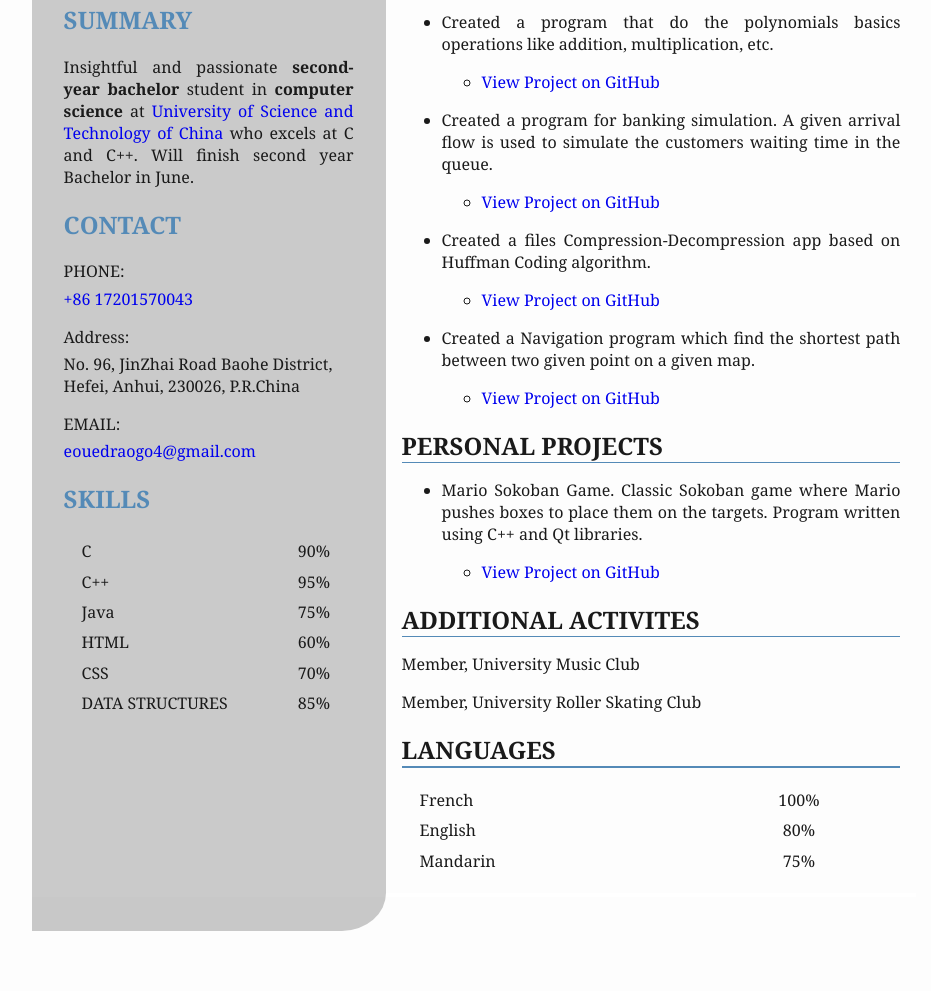
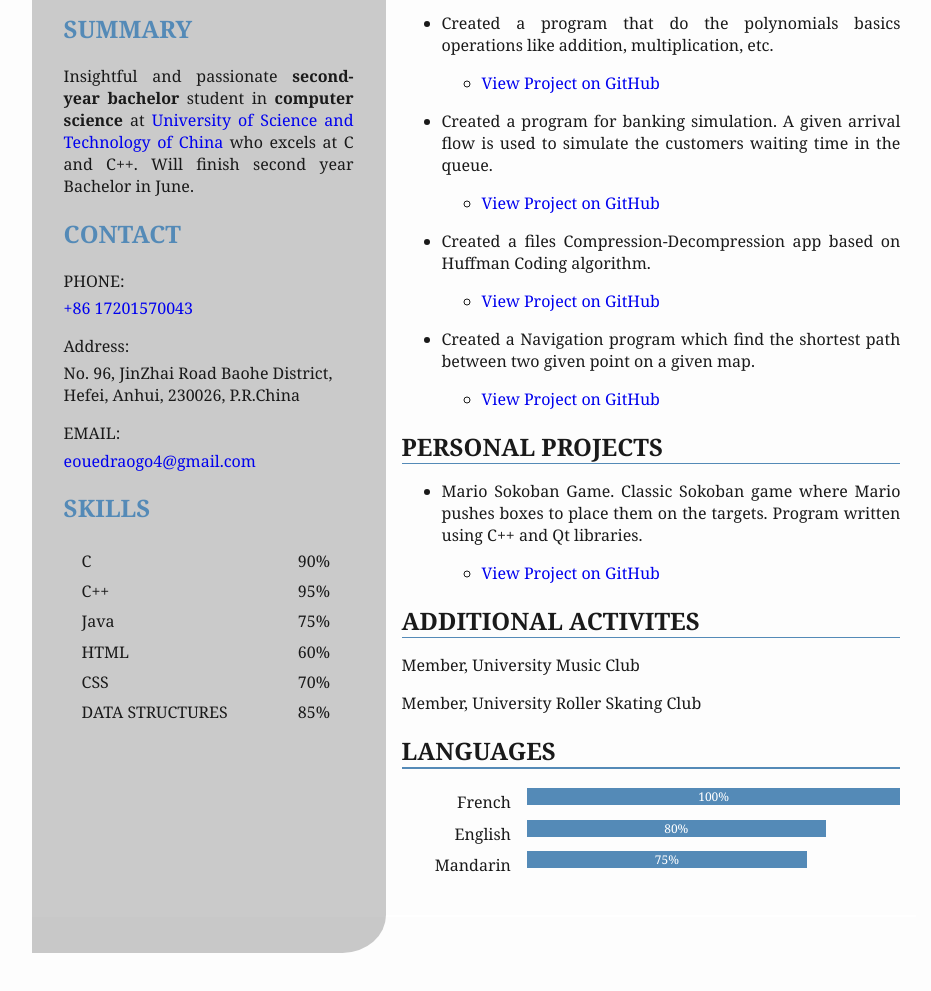
Before and after one commit to oezeb/Resume, a plain HTML site: page index.html in a window 1280 px wide. Shown: the part 719-1710 px from the top of the page, without its empty margins (166-1097 px from the left). Drawn offline with Linux system fonts and the light colour scheme.

Commit message:
add javaScript code. hide language table a display a graph according to the percentage given

```diff
--- a/index.html
+++ b/index.html
@@ -137,14 +137,14 @@
                 <div class="languages">
                     <h2>LANGUAGES</h2>
                     <div class="line"></div>
-                    <table>
+                    <table id="lang-table">
                         <thead>
                             <tr><th>Languages</th><th>Percent</th></tr>
                         </thead>
                         <tbody>
-                            <tr><th>French</th><td>100%</td></tr>
-                            <tr><th>English</th><td>80%</td></tr>
-                            <tr><th>Mandarin</th><td>75%</td></tr>
+                            <tr><th class="lang">French</th><td class="level">100%</td></tr>
+                            <tr><th class="lang">English</th><td class="level">80%</td></tr>
+                            <tr><th class="lang">Mandarin</th><td class="level">75%</td></tr>
                         </tbody>
                     </table>
                 </div>
@@ -157,5 +157,8 @@
             <div></div>
         </div><!--footer-->
     </div>
+
+
+    <script src="js/main.js"></script>
 </body>
 </html>
--- /dev/null
+++ b/js/main.js
@@ -0,0 +1,91 @@
+var langTable, langGraph, langList, levelList;
+
+langTable = document.getElementById('lang-table');
+langGraph = langTable.insertAdjacentElement('beforebegin',document.createElement('div'));
+langGraph.id = 'lang-graph';
+langGraph.style.padding = '1em 0';
+
+langList = langTable.getElementsByClassName('lang');
+levelList = langTable.getElementsByClassName('level');
+
+for(let i = 0; i < langList.length && i < levelList.length; i++) {
+    let lang = createLang(langList[i].innerHTML);
+    lang.addEventListener("click",function() { fadeIn(lang);});
+
+    let level = createLevel(levelList[i].innerHTML);
+
+    let row = langGraph.appendChild(document.createElement('div'));
+    row.style.margin = '0.2em 0';
+    row.style.display = 'flex';
+    row.append(lang, level);
+}
+
+langTable.style.display='none';
+
+/*
+ * functions
+ */
+
+function fadeIn(el, display){
+    el.style.opacity = 0;
+    el.style.display = display || "block";
+
+    (function fade() {
+      var val = parseFloat(el.style.opacity);
+      if (!((val += .1) > 1)) {
+        el.style.opacity = val;
+        requestAnimationFrame(fade);
+      }
+    })();
+  };
+
+function countAnimation(textBox, colorBox=null) {
+    var t = null;
+    clearInterval(t);
+    var initVal = textBox.innerHTML.slice(0,textBox.innerHTML.length-1);
+    var val = 0;
+    t = setInterval(setText, 10);
+    function setText() {
+        if(val > initVal) {
+            clearInterval(t);
+        }
+        else {
+            textBox.innerHTML = colorBox==null || val >= 10 ? val + '%' : '';
+            if(colorBox) colorBox.style.width = val + '%';
+            ++val;
+        }
+    }
+}
+
+function createLang(text) {
+    var lang = document.createElement('div');
+    lang.innerHTML = text;
+    lang.style.width='20%';
+    lang.style.padding = '0.2em 1em';
+    lang.style.textAlign = 'end';
+    return lang;
+}
+
+function createLevel(percent) {
+    var level = document.createElement('div');
+    level.style.width = '80%';
+
+    var colorBox = level.appendChild(document.createElement('div'));
+    colorBox.style.width = percent;
+    colorBox.style.height = '60%';
+    colorBox.style.backgroundColor = '#548AB7'
+
+    var textBox = colorBox.appendChild(document.createElement('div'));
+    textBox.innerHTML = percent;
+    textBox.style.width = 'fit-content';
+    textBox.style.background = 'none';
+    textBox.style.margin = 'auto';
+    textBox.style.fontSize = '0.75em';
+    textBox.style.color = '#ffffff';
+    textBox.addEventListener("mouseover",function () { countAnimation(textBox); });
+
+    countAnimation(textBox, colorBox)
+    textBox.addEventListener("scroll", function () {countAnimation(textBox, colorBox); });
+
+    return level;
+}
--- a/style.css
+++ /dev/null
@@ -1,309 +0,0 @@
-/*General config*/
-
-html, body, span, div, p, li  {
-    font-family: Georgia, serif;
-    font-size: 1em;
-    font-weight: normal;
-    color: #1a1a1a;
-    background-color: #fdfdfd;
-}
-
-h1 {
-    font-size: 4em;
-    font-weight: normal;
-}
-
-h1 > #major {
-    display: block;
-    font-size: 0.25em;
-}
-
-h3 {
-    font-size: 1em;
-}
-
-p, li, span {
-    text-align: justify;
-}
-
-a {
-    text-decoration: none;
-    font-weight: normal;
-}
-
-table {
-    width: 100%;
-}
-
-table > thead {
-    display: none;
-}
-
-table > tbody > tr > th {
-    text-align: left;
-    font-weight: normal;
-    padding: 0.2em 1em;
-}
-
-table > tbody > tr > td {
-    text-align: center;
-    padding: 0.2em 1em;
-}
-
-.left > div > div > h2 {
-    color: #548AB7;
-}
-
-#tel, #address, #email {
-    display: block;
-    margin-top: 0.33em;
-}
-
-/*END General confIG*/
-
-/*Photo ID*/
-
-.photo-id {
-    padding: 0 1em 1em 0;
-}
-
-.photo-id > img {
-    width: 100% !important;
-    height: 80% !important;
-    border: solid 0.5em #548AB7;
-    border-radius: 50%;
-    object-fit: cover;
-    margin: 10% 0;
-}
-
-/*END Photo ID*/
-
-/*contact*/
-
-.contact > div > div {
-    margin-bottom: 1em;
-}
-
-/*END contact*/
-
-/*skills*/
-
-.skills > table > thead {
-    display: none;
-}
-
-.skills > table > tbody > tr > th {
-    text-align: left;
-    font-weight: normal;
-    padding: 0.2em 1em;
-}
-
-.skills > table > tbody > tr > td {
-    text-align: center;
-    padding: 0.2em 1em;
-}
-
-
-/*END skills*/
-
-/*right*/
-
-.line {
-    height: 1.5px;
-    background-color: #548AB7;
-}
-
-.right > div {
-    margin-top: 1em;
-}
-.right > div > h2 {
-    margin-bottom: 0%;
-}
-
-/*languages*/
-
-.languages > table {
-    margin-top: 1em;
-}
-
-/*END right*/
-
-/*Layouts*/
-
-
-.main-wrapper {
-    max-width: 70%;
-    padding-bottom: 5em;
-    background-color: #ffffff;
-    margin: auto;
-    margin-bottom: 5em;
-    display: grid;
-    grid-template-areas:
-        'header'
-        'body'
-        'footer';
-    grid-template-rows: 5% 100% 2.5%;
-}
-
-/*main-wrapper*/
-
-.main-wrapper > div {
-    margin: 0;
-    padding: 0;
-    border-width: 0;
-    background: none;
-}
-
-.header {
-    grid-area: header;
-    display: grid;
-    grid-template-areas:
-        'h-row1'
-        'h-row2';
-}
-
-.body {
-    grid-area: body;
-    display: grid;
-    grid-template-areas:
-        'left title'
-        'left right';
-    grid-template-columns: 40% 60%;
-}
-
-.footer {
-    grid-area: footer;
-    display: grid;
-    grid-template-areas:
-        'f-col1 f-col2 f-col3';
-    grid-template-columns: 35% 5% 60%;
-}
-
-/*END main-wrapper*/
-
-/*header*/
-
-.header > div:nth-child(1) {
-    grid-area: h-row1;
-    background: none;
-    display: grid;
-    grid-template-areas:
-        'h-row1-col1 h-row1-col2 h-row1-col3';
-    grid-template-columns: 5% 5% 90%;
-}
-
-.header > div:nth-child(2) {
-    grid-area: h-row2;
-    background-color: rgba(80, 80, 80, 0.3);
-    display: grid;
-    grid-template-areas:
-        'h-row2-col1 h-row2-col2 h-row2-col3 h-row2-col4';
-    grid-template-columns: 5% 35% 5% 55%;
-}
-
-/*END header*/
-
-/*h-row1*/
-
-.header > div:nth-child(1) > div:nth-child(1) { grid-area: h-row1-col1; }
-
-.header > div:nth-child(1) > div:nth-child(2) {
-    grid-area: h-row1-col2;
-    background-color: rgba(80, 80, 80, 0.3);
-    border-top-left-radius: 100%;
-}
-
-.header > div:nth-child(1) > div:nth-child(3) {
-    grid-area: h-row1-col3;
-    background-color: rgba(80, 80, 80, 0.3);
-}
-
-/*END h-row1*/
-
-/*h-row2*/
-
-.header > div:nth-child(2) > div:nth-child(1) {
-    grid-area: h-row2-col1;
-    background-color: #ffffff;
-    border-bottom-right-radius: 100%;
- }
-
-.header > div:nth-child(2) > div:nth-child(2) {
-    grid-area: h-row2-col2;
-    background: none;
-}
-
-.header > div:nth-child(2) > div:nth-child(3) {
-    grid-area: h-row2-col3;
-    background-color: #ffffff;
-    border-top-left-radius: 100%;
-}
-
-.header > div:nth-child(2) > div:nth-child(4) {
-    grid-area: h-row2-col4;
-    background-color: #ffffff;
-}
-
-/*END h-row2*/
-
-/*body*/
-
-.title {
-    grid-area: title;
-    margin-left: 2em;
-}
-
-.left {
-    grid-area: left;
-    padding: 2em;
-    background-color:rgba(80, 80, 80, 0.3);
-    display: grid;
-    grid-template-areas:
-        'photo-id'
-        'doc';
-    grid-template-rows: 40% 60%;
-}
-
-.right {
-    grid-area: right;
-    padding: 1em;
-}
-
-/*left*/
-
-.summary > p,
-.left >  div,
-.left > div > div,
-.left > div > div > div,
-.left > div > div > div > div,
-.left > div > div > div > div > div {
-    background: none;
-}
-
-.photo-id { grid-area: photo-id; }
-
-.doc { grid-area: doc;}
-
-/*END left*/
-
-/*footer*/
-
-.footer div:nth-child(1) {
-    grid-area: f-col1;
-    background-color: rgba(80, 80, 80, 0.3);
-}
-
-.footer div:nth-child(2) {
-    grid-area: f-col2;
-    background-color: rgba(80, 80, 80, 0.3);
-    border-bottom-right-radius: 100%;
-}
-
-.footer div:nth-child(3) {
-    grid-area: f-col3;
-    background: none;
-}
-
-/*END footer*/
-
-/*END Layouts*/
```
